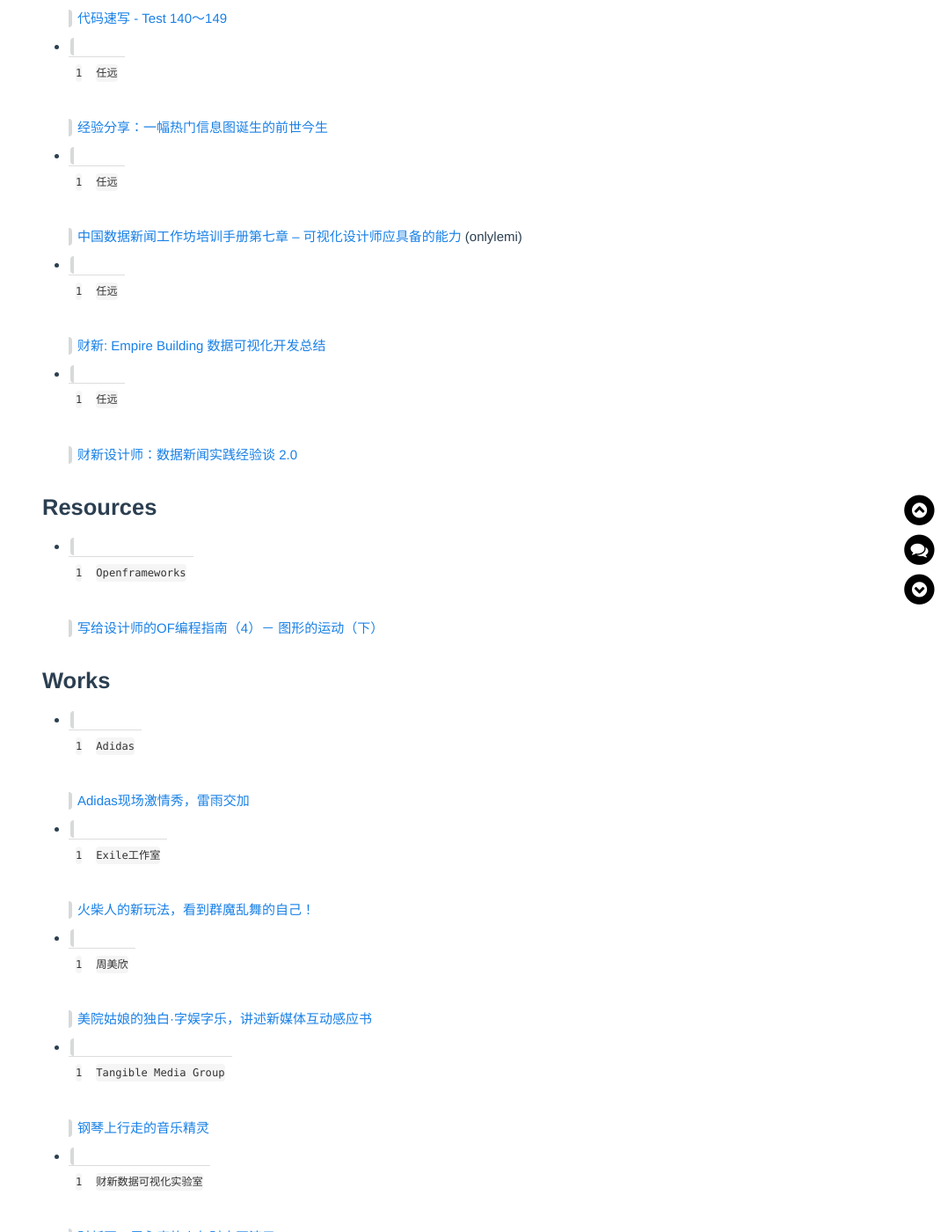
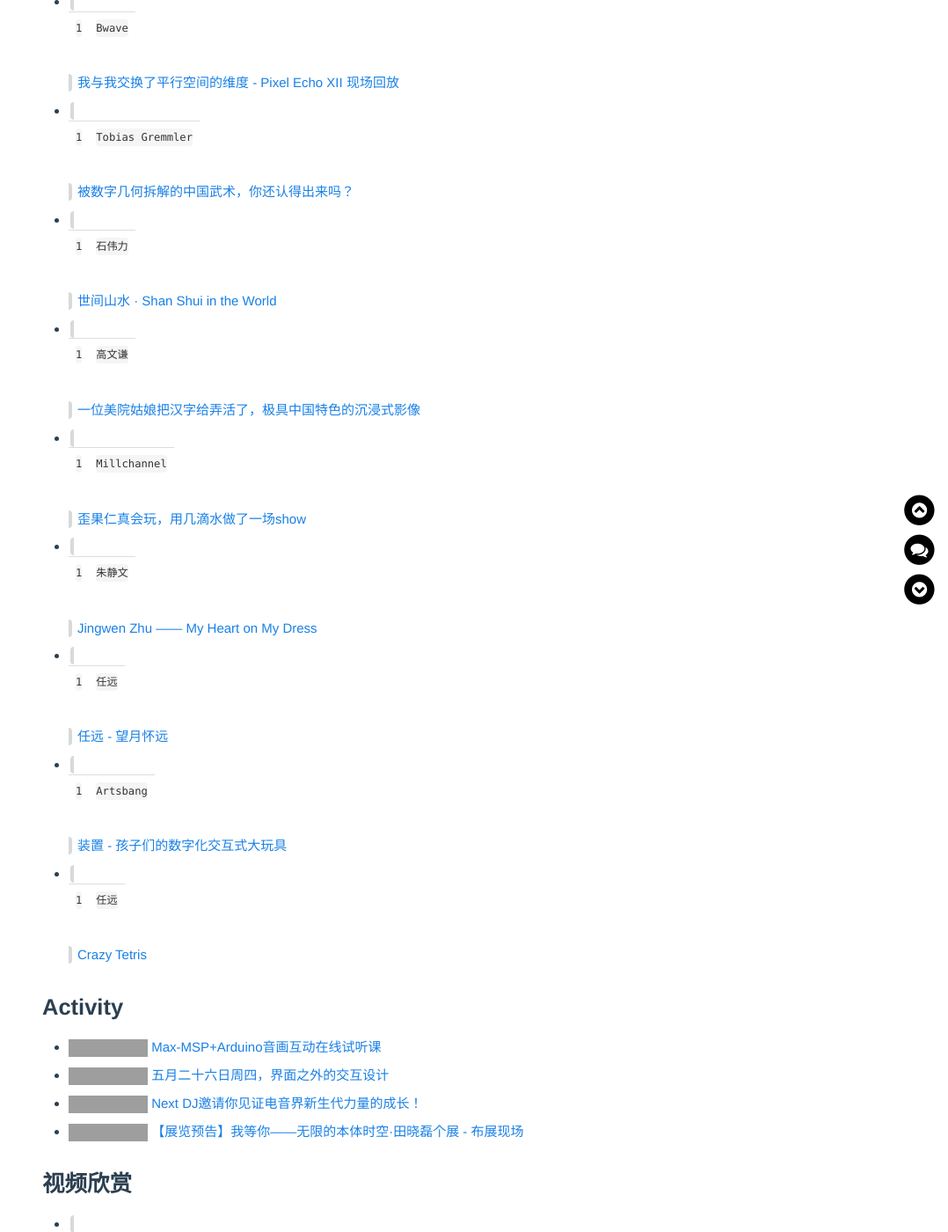
Before and after one commit to onlylemi/inerd, a Jekyll site: the page built from _posts/2016-05-26-daily.md, in a window 1280 px wide and 1400 px high, scrolled down 1016 px. Shown: the whole window at 88% size, without its empty margins (202-1280 px from the left). Built offline with Jekyll 4.4.1, drawn with Linux system fonts in a browser that asks for light colours; nearby versions of some CDN libraries; comment, search, counter and statistics services are not loaded; some of the changed text lies outside the part shown; grey boxes are pictures that could not be loaded.

Commit message:
2016-06-02

```diff
--- a/_posts/2016-05-26-daily.md
+++ b/_posts/2016-05-26-daily.md
@@ -15,32 +15,27 @@ excerpt:
 
 ### 推荐文章
 
-* `周宁奕` [数据狗私房菜『可视化是嘛玩意』](http://mp.weixin.qq.com/s?__biz=MzI2NjI2NDM5Nw==&mid=2247483728&idx=1&sn=bdccf53da98559190467bc2f5b157b13&scene=1&srcid=052971AyroASchSAAhKgDqAl&from=groupmessage&isappinstalled=0#wechat_redirect)
-* [`Wenzy`](http://weibo.com/wenziyang) [代码速写 - Test 140～149](http://mp.weixin.qq.com/s?__biz=MzA5OTgyMDk3Mg==&mid=2651224853&idx=1&sn=b81725e51c1df28418021302da277f1f&scene=2&srcid=05275fgN9WpLfEP7Z0ZthGQc&from=timeline&isappinstalled=0#wechat_redirect)
-* [`任远`](http://yuanren.cc) [经验分享：一幅热门信息图诞生的前世今生](http://www.uisdc.com/popular-information-map-was-born?from=groupmessage&isappinstalled=0)
-* [`任远`](http://yuanren.cc) [中国数据新闻工作坊培训手册第七章 – 可视化设计师应具备的能力](http://djchina.org/2015/09/02/china-data-journalism-training-designer/?from=groupmessage&isappinstalled=0) (onlylemi)
-* [`任远`](http://yuanren.cc) [财新: Empire Building 数据可视化开发总结](http://djchina.org/2014/06/21/caixin-empirebuilding/?from=groupmessage&isappinstalled=0)
-* [`任远`](http://yuanren.cc) [财新设计师：数据新闻实践经验谈 2.0](http://djchina.org/2014/12/26/sharing-caixin-designer_2/?from=groupmessage&isappinstalled=0)
+* [`OF COURSE`](http://www.ofcourse.io) [Max-MSP音画互动在线试听课全纪录](http://mp.weixin.qq.com/s?__biz=MzA4NTc5MDU5OQ==&mid=2665093023&idx=1&sn=6e80fb19a6db9abbad2a0e058c2d0f94&scene=0#wechat_redirect)
 
-### Resources
-
-* [`Openframeworks`](http://inerd.cc/resource/#openframeworks) [写给设计师的OF编程指南（4）－ 图形的运动（下）](http://mp.weixin.qq.com/s?__biz=MzA5OTgyMDk3Mg==&mid=2651224798&idx=1&sn=aeeddcc8493d18e9c26b7c4b8ffc7f46&scene=2&srcid=0526uWHlLFi4DxPEPOwCW2MY&from=timeline&isappinstalled=0#wechat_redirect)
 
 ### Works
 
-* [`Adidas`](http://www.adidas.com/) [Adidas现场激情秀，雷雨交加](http://mp.weixin.qq.com/s?__biz=MzA3NDY1NDcyMw==&mid=2651478506&idx=1&sn=b5b37f277bf28f1c155fe2f312220749&scene=0#wechat_redirect)
-* [`Exile工作室`](http://exile.at/ego/) [火柴人的新玩法，看到群魔乱舞的自己！](http://mp.weixin.qq.com/s?__biz=MzA3NDY1NDcyMw==&mid=2651478496&idx=2&sn=74b9297aa239c71236831bb6931e7cf8&scene=0#wechat_redirect)
-* [`周美欣`](http://weibo.com/u/1914994980) [美院姑娘的独白·字娱字乐，讲述新媒体互动感应书](http://mp.weixin.qq.com/s?__biz=MzA3NDY1NDcyMw==&mid=2651478478&idx=1&sn=d75fc2a0290c12b211432848bbfded86&scene=0#wechat_redirect)
-* [`Tangible Media Group`](http://tangible.media.mit.edu/) [钢琴上行走的音乐精灵](http://mp.weixin.qq.com/s?__biz=MzA3NDY1NDcyMw==&mid=2651478478&idx=2&sn=fba9dfb94548d01ce1cff783aa5e037c&scene=0#wechat_redirect)
-* [`财新数据可视化实验室`](http://vislab.caixin.com/) [财新网：周永康的人与财交互演示](http://datanews.caixin.com/2014/zhoushicailu/)
-* `夏迪文` [【Floratopia】她创造了一个花朵异托邦的新世界](http://mp.weixin.qq.com/s?__biz=MzI0NzM5ODQxNw==&mid=2247483710&idx=1&sn=806a75a264eb4070b9597d32cc0d98bb&scene=2&srcid=0527jKi3KdBrJ5LG0kAx9enn&from=timeline&isappinstalled=0#wechat_redirect)
+* [`Bwave`](http://bwave.org) [我与我交换了平行空间的维度 - Pixel Echo XII 现场回放](http://mp.weixin.qq.com/s?__biz=MzA4MjMwMTA5Ng==&mid=2650985256&idx=1&sn=931114e561e165a8d5688e13342f5234&scene=0#wechat_redirect)
+* [`Tobias Gremmler`](https://vimeo.com/tobiasgremmler) [被数字几何拆解的中国武术，你还认得出来吗？](http://mp.weixin.qq.com/s?__biz=MzA3NDY1NDcyMw==&mid=2651478416&idx=2&sn=816f2d3d50258f2c0a05d04b6a312747&scene=0#wechat_redirect)
+* [`石伟力`](http://shi-weili.com/) [世间山水 · Shan Shui in the World](http://shi-weili.com/shan-shui-in-the-world-chinese/)
+* `高文谦` [一位美院姑娘把汉字给弄活了，极具中国特色的沉浸式影像](http://mp.weixin.qq.com/s?__biz=MzA3NDY1NDcyMw==&mid=2651478416&idx=1&sn=ec0c7e8bfeba8bbb6479ddc0bdc93050&scene=0#wechat_redirect)
+* [`Millchannel`](http://www.themill.com/) [歪果仁真会玩，用几滴水做了一场show](http://mp.weixin.qq.com/s?__biz=MzA3NDY1NDcyMw==&mid=2651478398&idx=1&sn=701a683a0c428b63361c10a925e3546f&scene=2&srcid=0523w8s8jLvTqo2F53rQ3kqe&from=timeline&isappinstalled=0#wechat_redirect)
+* [`朱静文`](http://www.jingwen-zhu.com/) [Jingwen Zhu —— My Heart on My Dress](https://vimeo.com/166727404)
+* [`任远`](http://yuanren.cc) [任远 - 望月怀远](http://mp.weixin.qq.com/s?__biz=MzA4NTc5MDU5OQ==&mid=225108443&idx=2&sn=c4fc22b5c8b2deeebb3db812ae32cbda&scene=19#wechat_redirect)
+* `Artsbang` [装置 - 孩子们的数字化交互式大玩具](http://mp.weixin.qq.com/s?__biz=MzA5OTM4NTkwNg==&mid=2651145652&idx=1&sn=882d9942892b1bdfad16adb06df2af4f&scene=1&srcid=0511gnst1Jve3ISz8TKGRQxX&from=groupmessage&isappinstalled=0#wechat_redirect)
+* [`任远`](http://yuanren.cc) [Crazy Tetris](http://yuanren.cc/crazy-tetris/)
 
 ### Activity
 
-* ![](https://img.shields.io/badge/柴火创客空间-2016--06--04-5bc0de.svg) [#分享会 - 科技与艺术的碰撞，知名新媒体艺术家本周六空降柴火](http://mp.weixin.qq.com/s?__biz=MjM5MjIzNDAxNA==&mid=504467984&idx=1&sn=0cead869f6e716e9646770a90042ddcd&scene=1&srcid=05303mHtFOravMnxsvrVACb6&from=groupmessage&isappinstalled=0#wechat_redirect) (onlylemi)
-* ![](https://img.shields.io/badge/开放数据中国-2016--06--03-5bc0de.svg) [全城热动，上海开放数据周即将启动！](http://mp.weixin.qq.com/s?__biz=MzA5Mzc1OTk2OQ==&mid=2650893151&idx=1&sn=5291c24ab7900cf1001cda1dd0f32321&scene=1&srcid=0529q8ePBWqO2oCTUMdfWo9a&from=groupmessage&isappinstalled=0#wechat_redirect) (onlylemi)
-* ![](https://img.shields.io/badge/OF COURSE-2016--06--01-5bc0de.svg) [设计之美与数字之美-Javascript创意编程在线试听课](http://mp.weixin.qq.com/s?__biz=MzA4NTc5MDU5OQ==&mid=2665093066&idx=1&sn=8ef405c18f5c9e39b467f21c388cf9c8&scene=0&from=groupmessage&isappinstalled=0#wechat_redirect) (onlylemi)
-* ![](https://img.shields.io/badge/SIMA-2016--05--30-5bc0de.svg) [工作坊 -「展览电影」工作坊·之二](http://mp.weixin.qq.com/s?__biz=MzA5NTg1MDkxMg==&mid=509982039&idx=1&sn=c027b24ad09b39b665ce6d59680a65bb&scene=1&srcid=0515BaM3K9jZmITFHzIeNw8w&from=groupmessage&isappinstalled=0#wechat_redirect)
+* ![](https://img.shields.io/badge/OF COURSE-2016--05--26-5bc0de.svg) [Max-MSP+Arduino音画互动在线试听课](http://mp.weixin.qq.com/s?__biz=MzA4NTc5MDU5OQ==&mid=2665092967&idx=1&sn=96ab0c1eea82d1190858a5613e91ebaa&scene=2&srcid=0523BbV2ZdUck944qJUc9xGq&from=timeline&isappinstalled=0#wechat_redirect)
+* ![](https://img.shields.io/badge/同济大学设计创意学院-2016--05--26-5bc0de.svg) [五月二十六日周四，界面之外的交互设计](http://mp.weixin.qq.com/s?__biz=MzIzNTI3NTQzMg==&mid=2651627687&idx=1&sn=a9157567a658430fbb0bb74c7e7cbe25&scene=1&srcid=0523wRKxMR4Kc0tCvpad9kqz&from=groupmessage&isappinstalled=0#wechat_redirect)
+* ![](https://img.shields.io/badge/Next DJ-2016--05--28-5bc0de.svg) [Next DJ邀请你见证电音界新生代力量的成长！](http://mp.weixin.qq.com/s?__biz=MzA5NzQwNDE0MA==&mid=2650267084&idx=1&sn=72c38075b418b44afc8696c022351098&scene=0#wechat_redirect)
+* ![](https://img.shields.io/badge/空间站-2016--05--28-97CA00.svg) [【展览预告】我等你——无限的本体时空·田晓磊个展 - 布展现场](http://mp.weixin.qq.com/s?__biz=MjM5MjA1MzY0NQ==&mid=2651514264&idx=1&sn=7173808c4ce406ef1db44968954de7be&scene=0#wechat_redirect)
 
 ### 视频欣赏
 
```
